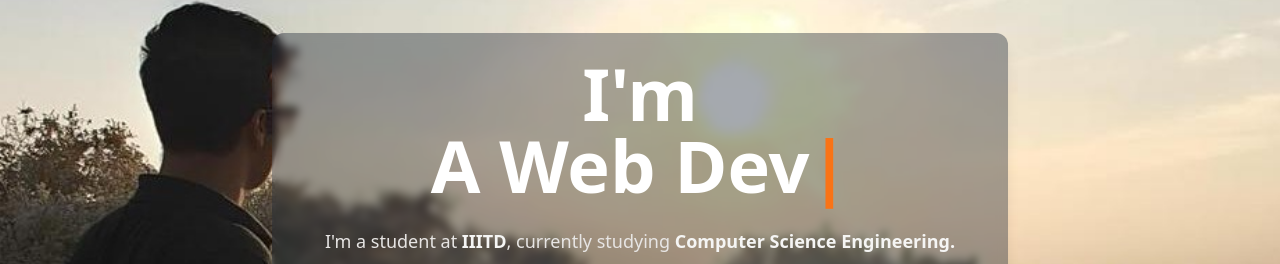
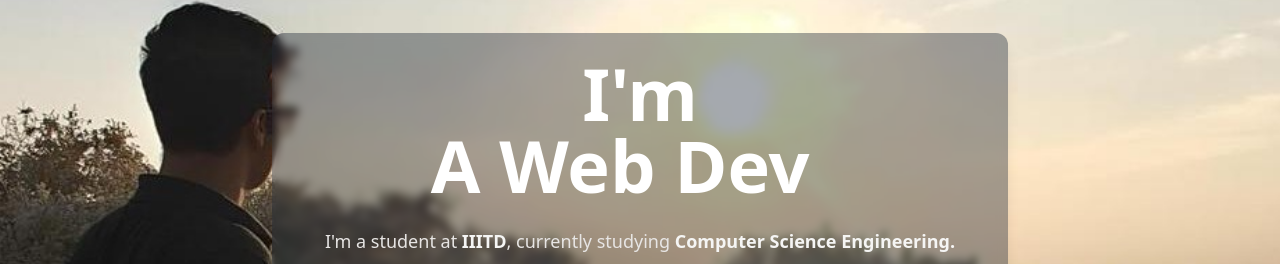
Before and after one commit to vaibhav-sahni/vaibhav-website, a Next.js app: page / in a window 1280 px wide. Shown: the part 157-421 px from the top of the page. Built offline with nearby package versions, Linux system fonts and the light colour scheme.

Commit message:
blinking cursor

```diff
--- a/src/data/data.tsx
+++ b/src/data/data.tsx
@@ -71,7 +71,8 @@
           autoStart: true,
           loop: true,
           //wrapperClassName: 'text-orange-500',
-          cursorClassName: 'text-orange-500',
+          cursorClassName: 'text-orange-500 animate-blink',
+
         }}
       />
     </div>
--- a/tailwind.config.js
+++ b/tailwind.config.js
@@ -3,6 +3,9 @@
   content: ['./src/**/*.{js,ts,jsx,tsx,css,scss}'],
   // darkMode: 'media', // or 'media' or 'class'
   theme: {
+    animation: {
+      blink: 'blink 0.5s step-end infinite',
+    },
     extend: {
       colors: {
         yellow: '#efc603',
@@ -13,7 +16,7 @@
           '30%, 70%': {width: '100%'},
         },
         blink: {
-          '0%': {
+          '50%': {
             opacity: 0,
           },
         },
```
